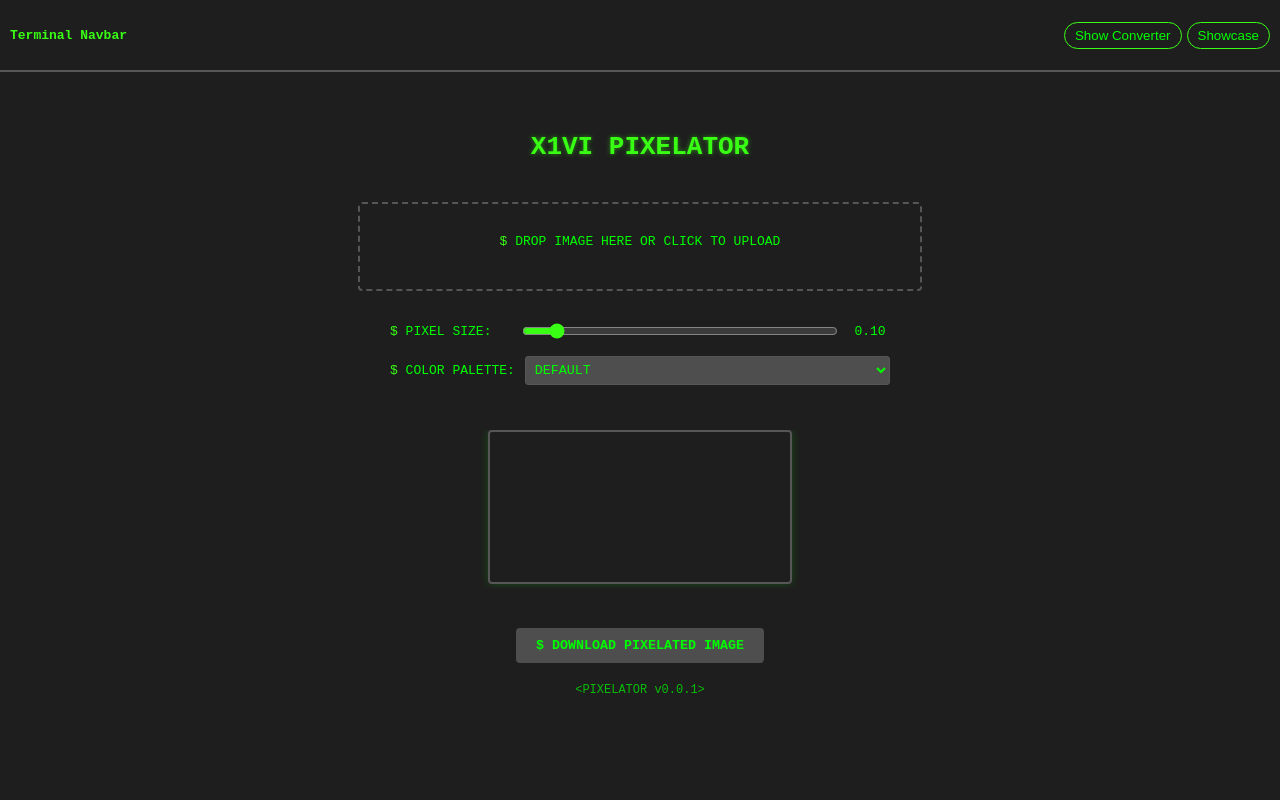
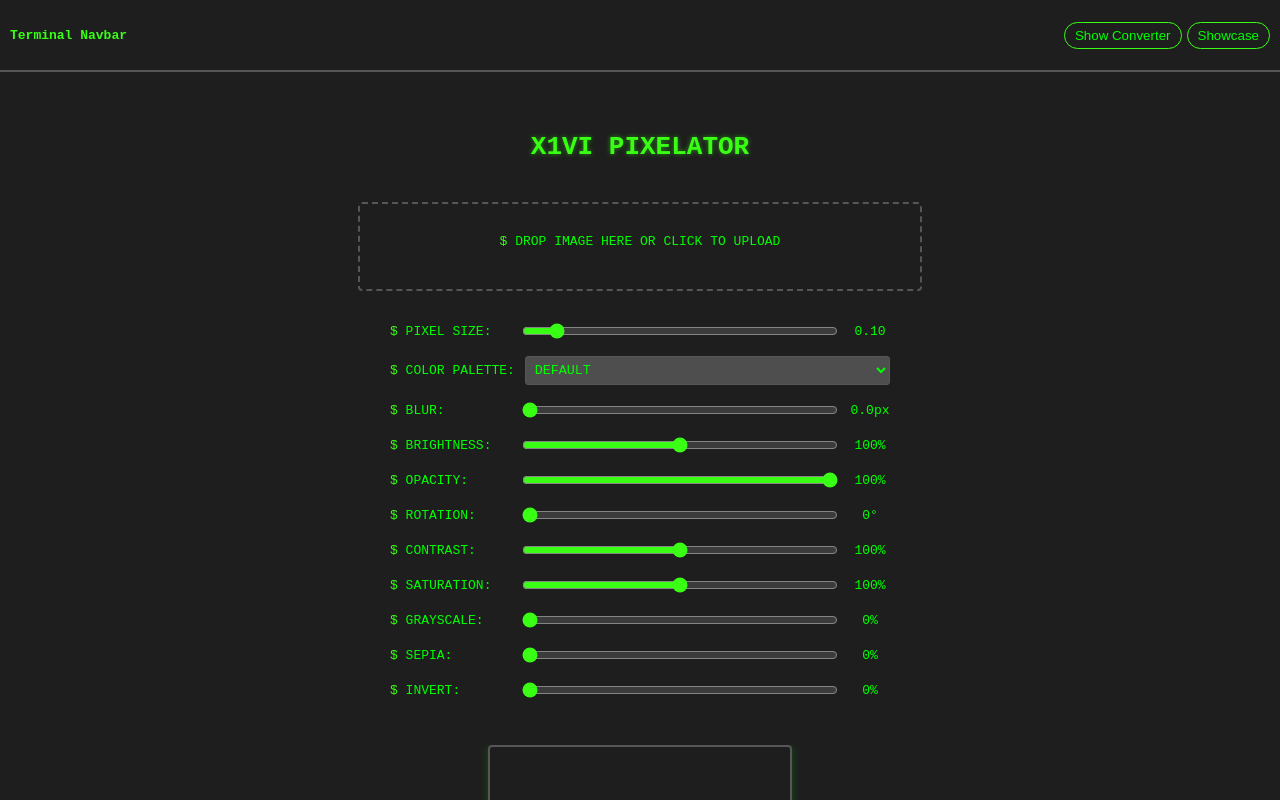
Before and after one commit to X1Vi/pixelArtConverter, a React (Vite) app: page / in a window 1280 px wide. Built offline with nearby package versions, Linux system fonts and the light colour scheme.

Commit message:
added editing v0.0.2

```diff
--- a/src/components/Converter.jsx
+++ b/src/components/Converter.jsx
@@ -1,6 +1,7 @@
 import React, { useRef, useState, useEffect } from 'react';
 import { pixelate, parseCustomPalette } from "../functions/converterLogic";
-import {terminalTheme} from "../functions/theme"
+import { terminalTheme } from "../functions/theme";
+
 function Converter() {
     const canvasRef = useRef(null);
     const [scale, setScale] = useState(0.1);
@@ -8,18 +9,61 @@ function Converter() {
     const [customPalette, setCustomPalette] = useState('');
     const [image, setImage] = useState(null);
     const [dragActive, setDragActive] = useState(false);
-    const [showSplitScreen, setShowSplitScreen] = useState(false)
-
-    // Terminal theme colors
-
+    const [showSplitScreen, setShowSplitScreen] = useState(false);
+    const [blur, setBlur] = useState(0);
+    const [brightness, setBrightness] = useState(100);
+    const [opacity, setOpacity] = useState(100);
+    const [rotation, setRotation] = useState(0);
+    const [contrast, setContrast] = useState(100);
+    const [saturation, setSaturation] = useState(100);
+    const [grayscale, setGrayscale] = useState(0);
+    const [sepia, setSepia] = useState(0);
+    const [invert, setInvert] = useState(0);
 
     useEffect(() => {
         if (image) {
             const canvas = canvasRef.current;
             const ctx = canvas.getContext("2d");
+
+            // Reset transformations
+            ctx.setTransform(1, 0, 0, 1, 0, 0);
+            ctx.filter = 'none';
+            ctx.globalAlpha = 1;
+
+            // Apply pixelation first
             pixelate(image, canvas, scale, ctx, palette, parseCustomPalette(customPalette), showSplitScreen);
+
+            // Get the pixelated image data
+            const pixelatedImage = new Image();
+            pixelatedImage.src = canvas.toDataURL();
+
+            pixelatedImage.onload = () => {
+                // Clear canvas
+                ctx.clearRect(0, 0, canvas.width, canvas.height);
+
+                // Apply filters
+                ctx.filter = `
+                    blur(${blur}px)
+                    brightness(${brightness}%)
+                    opacity(${opacity}%)
+                    contrast(${contrast}%)
+                    saturate(${saturation}%)
+                    grayscale(${grayscale}%)
+                    sepia(${sepia}%)
+                    invert(${invert}%)
+                `;
+                ctx.globalAlpha = opacity / 100;
+
+                // Apply rotation
+                ctx.translate(canvas.width / 2, canvas.height / 2);
+                ctx.rotate((rotation * Math.PI) / 180);
+                ctx.translate(-canvas.width / 2, -canvas.height / 2);
+
+                // Draw the pixelated image with filters
+                ctx.drawImage(pixelatedImage, 0, 0, canvas.width, canvas.height);
+            };
         }
-    }, [scale, palette, customPalette, image, showSplitScreen]);
+    }, [scale, palette, customPalette, image, showSplitScreen, blur, brightness, opacity, rotation, contrast, saturation, grayscale, sepia, invert]);
 
     const handleImageUpload = (event) => {
         const file = event.target.files[0];
@@ -185,25 +229,6 @@ function Converter() {
                     </select>
                 </div>
 
-                {/* <button
-                    onClick={() => setShowSplitScreen(!showSplitScreen)}
-                    style={{
-                        marginBottom: '20px',
-                        padding: '10px 20px',
-                        backgroundColor: showSplitScreen ? terminalTheme.success : terminalTheme.warning,
-                        color: '#000',
-                        border: 'none',
-                        borderRadius: '4px',
-                        cursor: 'pointer',
-                        fontFamily: 'monospace',
-                        fontWeight: 'bold'
-                    }}
-                >
-                    {showSplitScreen ? 'Disable Split Screen' : 'Enable Split Screen'}
-                </button> */}
-
-
-
                 {palette === 'custom' && (
                     <div style={{ display: 'flex', alignItems: 'center', marginBottom: '15px' }}>
                         <label style={{ marginRight: '10px', minWidth: '120px', textAlign: 'left' }}>
@@ -226,6 +251,186 @@ function Converter() {
                         />
                     </div>
                 )}
+
+                <div style={{ display: 'flex', alignItems: 'center', marginBottom: '15px' }}>
+                    <label style={{ marginRight: '10px', minWidth: '120px', textAlign: 'left' }}>
+                        <span style={{ color: terminalTheme.accent }}>$</span> BLUR:
+                    </label>
+                    <input
+                        type="range"
+                        min="0"
+                        max="10"
+                        step="0.1"
+                        value={blur}
+                        onChange={(e) => setBlur(parseFloat(e.target.value))}
+                        style={{
+                            flex: 1,
+                            accentColor: terminalTheme.accent,
+                            backgroundColor: terminalTheme.secondary
+                        }}
+                    />
+                    <span style={{ marginLeft: '10px', minWidth: '40px' }}>{blur.toFixed(1)}px</span>
+                </div>
+
+                <div style={{ display: 'flex', alignItems: 'center', marginBottom: '15px' }}>
+                    <label style={{ marginRight: '10px', minWidth: '120px', textAlign: 'left' }}>
+                        <span style={{ color: terminalTheme.accent }}>$</span> BRIGHTNESS:
+                    </label>
+                    <input
+                        type="range"
+                        min="0"
+                        max="200"
+                        step="1"
+                        value={brightness}
+                        onChange={(e) => setBrightness(parseInt(e.target.value))}
+                        style={{
+                            flex: 1,
+                            accentColor: terminalTheme.accent,
+                            backgroundColor: terminalTheme.secondary
+                        }}
+                    />
+                    <span style={{ marginLeft: '10px', minWidth: '40px' }}>{brightness}%</span>
+                </div>
+
+                <div style={{ display: 'flex', alignItems: 'center', marginBottom: '15px' }}>
+                    <label style={{ marginRight: '10px', minWidth: '120px', textAlign: 'left' }}>
+                        <span style={{ color: terminalTheme.accent }}>$</span> OPACITY:
+                    </label>
+                    <input
+                        type="range"
+                        min="0"
+                        max="100"
+                        step="1"
+                        value={opacity}
+                        onChange={(e) => setOpacity(parseInt(e.target.value))}
+                        style={{
+                            flex: 1,
+                            accentColor: terminalTheme.accent,
+                            backgroundColor: terminalTheme.secondary
+                        }}
+                    />
+                    <span style={{ marginLeft: '10px', minWidth: '40px' }}>{opacity}%</span>
+                </div>
+
+                <div style={{ display: 'flex', alignItems: 'center', marginBottom: '15px' }}>
+                    <label style={{ marginRight: '10px', minWidth: '120px', textAlign: 'left' }}>
+                        <span style={{ color: terminalTheme.accent }}>$</span> ROTATION:
+                    </label>
+                    <input
+                        type="range"
+                        min="0"
+                        max="360"
+                        step="1"
+                        value={rotation}
+                        onChange={(e) => setRotation(parseInt(e.target.value))}
+                        style={{
+                            flex: 1,
+                            accentColor: terminalTheme.accent,
+                            backgroundColor: terminalTheme.secondary
+                        }}
+                    />
+                    <span style={{ marginLeft: '10px', minWidth: '40px' }}>{rotation}°</span>
+                </div>
+
+                <div style={{ display: 'flex', alignItems: 'center', marginBottom: '15px' }}>
+                    <label style={{ marginRight: '10px', minWidth: '120px', textAlign: 'left' }}>
+                        <span style={{ color: terminalTheme.accent }}>$</span> CONTRAST:
+                    </label>
+                    <input
+                        type="range"
+                        min="0"
+                        max="200"
+                        step="1"
+                        value={contrast}
+                        onChange={(e) => setContrast(parseInt(e.target.value))}
+                        style={{
+                            flex: 1,
+                            accentColor: terminalTheme.accent,
+                            backgroundColor: terminalTheme.secondary
+                        }}
+                    />
+                    <span style={{ marginLeft: '10px', minWidth: '40px' }}>{contrast}%</span>
+                </div>
+
+                <div style={{ display: 'flex', alignItems: 'center', marginBottom: '15px' }}>
+                    <label style={{ marginRight: '10px', minWidth: '120px', textAlign: 'left' }}>
+                        <span style={{ color: terminalTheme.accent }}>$</span> SATURATION:
+                    </label>
+                    <input
+                        type="range"
+                        min="0"
+                        max="200"
+                        step="1"
+                        value={saturation}
+                        onChange={(e) => setSaturation(parseInt(e.target.value))}
+                        style={{
+                            flex: 1,
+                            accentColor: terminalTheme.accent,
+                            backgroundColor: terminalTheme.secondary
+                        }}
+                    />
+                    <span style={{ marginLeft: '10px', minWidth: '40px' }}>{saturation}%</span>
+                </div>
+
+                <div style={{ display: 'flex', alignItems: 'center', marginBottom: '15px' }}>
+                    <label style={{ marginRight: '10px', minWidth: '120px', textAlign: 'left' }}>
+                        <span style={{ color: terminalTheme.accent }}>$</span> GRAYSCALE:
+                    </label>
+                    <input
+                        type="range"
+                        min="0"
+                        max="100"
+                        step="1"
+                        value={grayscale}
+                        onChange={(e) => setGrayscale(parseInt(e.target.value))}
+                        style={{
+                            flex: 1,
+                            accentColor: terminalTheme.accent,
+                            backgroundColor: terminalTheme.secondary
+                        }}
+                    />
+                    <span style={{ marginLeft: '10px', minWidth: '40px' }}>{grayscale}%</span>
+                </div>
+
+                <div style={{ display: 'flex', alignItems: 'center', marginBottom: '15px' }}>
+                    <label style={{ marginRight: '10px', minWidth: '120px', textAlign: 'left' }}>
+                        <span style={{ color: terminalTheme.accent }}>$</span> SEPIA:
+                    </label>
+                    <input
+                        type="range"
+                        min="0"
+                        max="100"
+                        step="1"
+                        value={sepia}
+                        onChange={(e) => setSepia(parseInt(e.target.value))}
+                        style={{
+                            flex: 1,
+                            accentColor: terminalTheme.accent,
+                            backgroundColor: terminalTheme.secondary
+                        }}
+                    />
+                    <span style={{ marginLeft: '10px', minWidth: '40px' }}>{sepia}%</span>
+                </div>
+
+                <div style={{ display: 'flex', alignItems: 'center', marginBottom: '15px' }}>
+                    <label style={{ marginRight: '10px', minWidth: '120px', textAlign: 'left' }}>
+                        <span style={{ color: terminalTheme.accent }}>$</span> INVERT:
+                    </label>
+                    <input
+                        type="range"
+                        min="0"
+                        max="100"
+                        step="1"
+                        value={invert}
+                        onChange={(e) => setInvert(parseInt(e.target.value))}
+                        style={{
+                            flex: 1,
+                            accentColor: terminalTheme.accent,
+                            backgroundColor: terminalTheme.secondary
+                        }}
+                    />
+                    <span style={{ marginLeft: '10px', minWidth: '40px' }}>{invert}%</span>
+                </div>
             </div>
 
             <div style={{
@@ -271,11 +476,10 @@ function Converter() {
                 fontSize: '12px',
                 opacity: 0.7
             }}>
-                &lt;PIXELATOR v0.0.1&gt;
+                &lt;PIXELATOR v0.0.2&gt;
             </div>
         </div>
     );
 }
 
-
 export default Converter;
```
